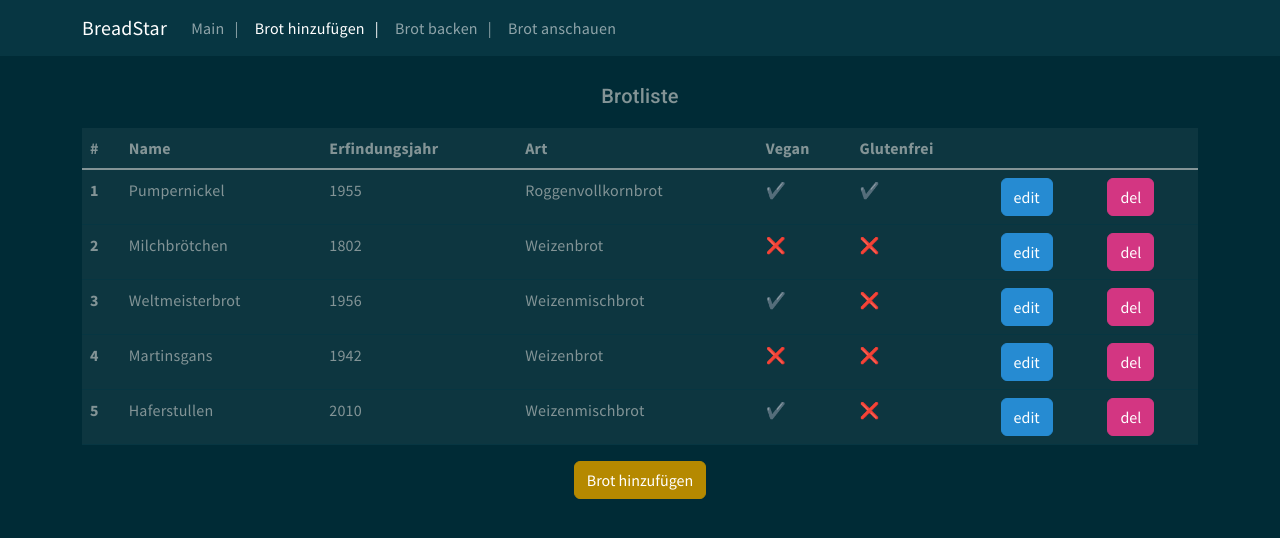
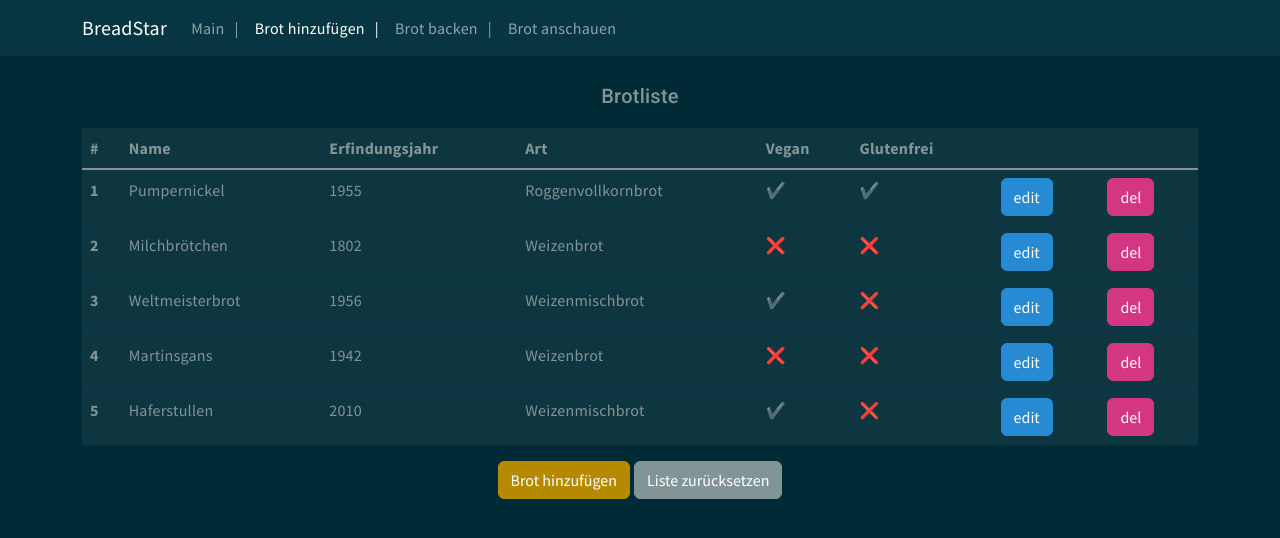
Before and after one commit to abazatte/HS_WA_PR, an Angular app in the folder 2PrakAngu/: page /form in a window 1280 px wide. Shown: the top 538 px of the page. Built offline with nearby package versions, Linux system fonts and the light colour scheme.

Commit message:
feat: liste zurücksetzen implementiert!

```diff
--- a/2PrakAngu/src/app/form/form.component.html
+++ b/2PrakAngu/src/app/form/form.component.html
@@ -159,6 +159,10 @@
       data-bs-target="#myModal">
       Brot hinzufügen
     </button>
+    <button type="button" class="btn btn-secondary ms-1" (click)="resetDisplayFromLocalStorage()" data-bs-toggle="modal"
+      data-bs-target="#myModal">
+      Liste zurücksetzen
+    </button>
     <button type="button" class="btn btn-danger btn-floating btn-lg" id="btn-back-to-top">
       <i class="fas fa-arrow-up"></i>
     </button>
--- a/2PrakAngu/src/app/form/form.component.ts
+++ b/2PrakAngu/src/app/form/form.component.ts
@@ -106,6 +106,15 @@ export class FormComponent {
     localStorage.setItem('Brote',JSON.stringify(this.brote));
   }
 
+  public resetDisplayFromLocalStorage(){
+    this.resetLocalStorage();
+    const broteString = localStorage.getItem('Brote');
+    if(broteString !== null){
+      this.brote = JSON.parse(broteString);
+      console.log(this.brote);
+    }
+  }
+
   public edit(i: number){
     console.log(i);
   }
```
